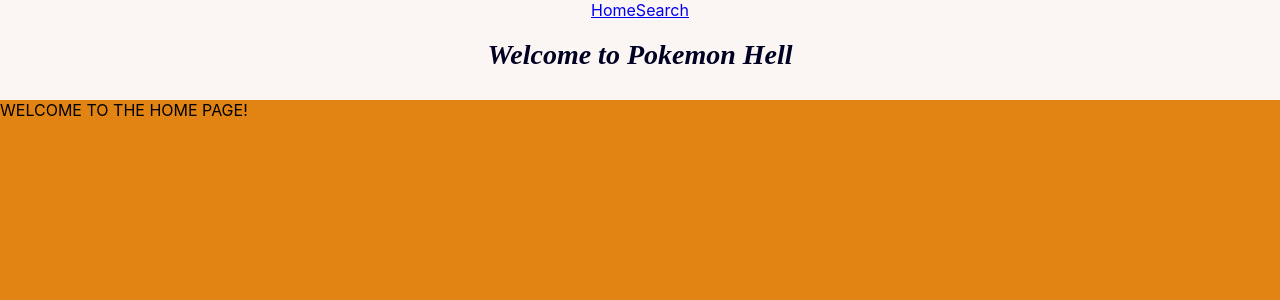
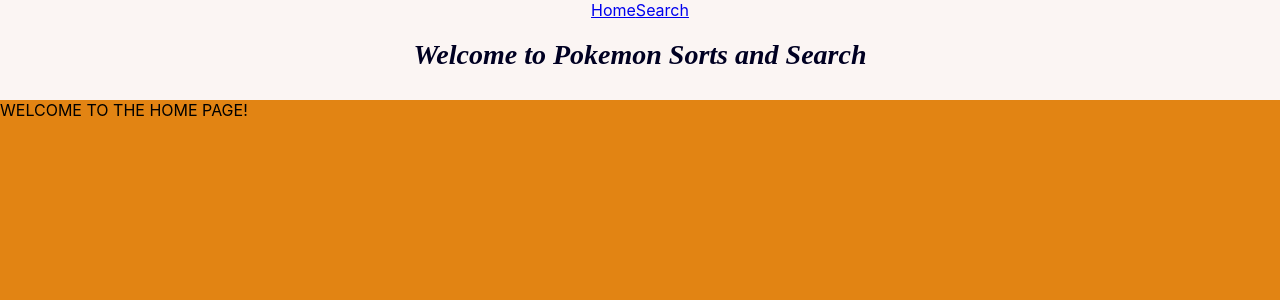
Before and after one commit to Cierra-McDonald/Pokemon-Hell-React-Lab, a React (Create React App) app: page / in a window 1280 px wide. Shown: the top 300 px of the page. Built offline with nearby package versions, Linux system fonts and the light colour scheme.

Commit message:
nevermind, it kinda works...title change

```diff
--- a/src/Components/Header.js
+++ b/src/Components/Header.js
@@ -14,7 +14,7 @@ export default withRouter(class Header extends Component {
                         Search
                     </NavLink>
                 }
-                <h1 className="poke-words"> Welcome to Pokemon Hell</h1>
+                <h1 className="poke-words"> Welcome to Pokemon Sorts and Search</h1>
             </div>
         )
     }
```
